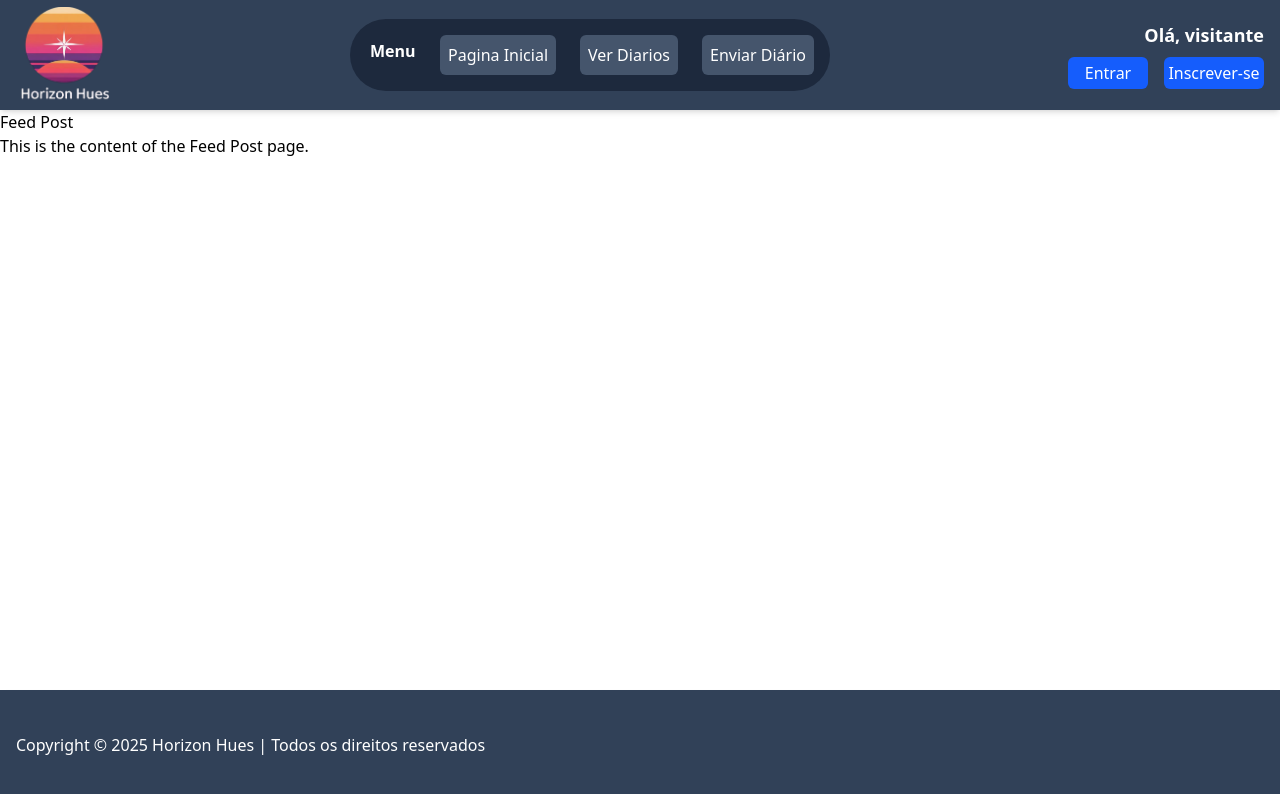
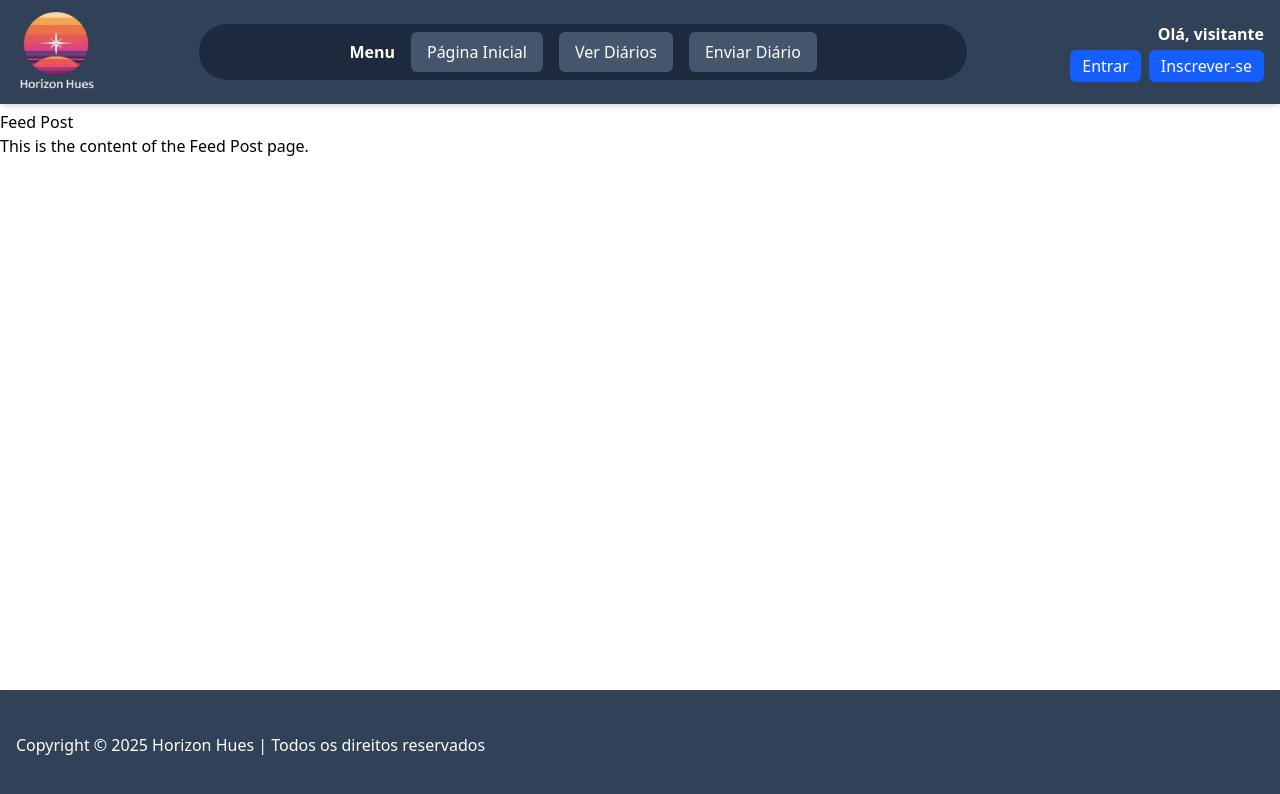
Before and after one commit to Rulian14/Trabalho-Diario-Viajem, a React (Vite) app: page /FeedPost in a window 1280 px wide. Shown: the top 794 px of the page. Built offline with nearby package versions, Linux system fonts and the light colour scheme.

Commit message:
atualização do header

```diff
--- a/src/components/Header.jsx
+++ b/src/components/Header.jsx
@@ -8,48 +8,47 @@ function Header() {
   const { user, logout } = useAuth();
 
   return (
-    <header className="fixed top-0 left-0 w-full bg-slate-700 h-[110px] shadow-md z-50">
-      <div className="max-w-screen-xl mx-auto h-full px-4 flex items-center justify-between">
-        <Link to="/MenuUser" className="flex items-center cursor-pointer">
-          <div className="flex items-center">
-            <img
-              src={HHIconSemFundo}
-              alt="Icon Header"
-              className="w-24 h-24 object-cover hover:scale-105 transition-transform duration-300"
-            />
-          </div>
+    <header className="fixed top-0 left-0 w-full bg-slate-700 shadow-md z-50">
+      <div className="max-w-screen-xl mx-auto px-4 py-3 flex flex-wrap items-center justify-between gap-4">
+        {/* Logo */}
+        <Link to="/MenuUser" className="flex items-center">
+          <img
+            src={HHIconSemFundo}
+            alt="Icon Header"
+            className="w-20 h-20 object-cover hover:scale-105 transition-transform duration-300"
+          />
         </Link>
 
-        <div className="space-x-6 rounded-full p-4 bg-slate-800 flex">
-          <h1 className="w-[50px] p-1 font-bold text-white">Menu</h1>
+        {/* Menu central */}
+        <div className="flex flex-wrap justify-center items-center gap-4 bg-slate-800 px-6 py-2 rounded-full flex-grow max-w-3xl">
+          <span className="text-white font-bold text-base">Menu</span>
           <button
-            className="p-2 rounded-md bg-slate-600 text-white hover:bg-amber-300 hover:text-black"
+            className="px-4 py-2 rounded-md bg-slate-600 text-white hover:bg-amber-300 hover:text-black transition"
             onClick={() => navigate("/")}
           >
-            Pagina Inicial
+            Página Inicial
           </button>
           <button
-            className="p-2 rounded-md bg-slate-600 text-white hover:bg-amber-300 hover:text-black"
+            className="px-4 py-2 rounded-md bg-slate-600 text-white hover:bg-amber-300 hover:text-black transition"
             onClick={() => navigate("/FeedPost")}
           >
-            Ver Diarios
+            Ver Diários
           </button>
           <button
-            className="p-2 rounded-md bg-slate-600 text-white hover:bg-amber-300 hover:text-black transition"
+            className="px-4 py-2 rounded-md bg-slate-600 text-white hover:bg-amber-300 hover:text-black transition"
             onClick={() => navigate("/UploadDiary")}
           >
             Enviar Diário
           </button>
         </div>
 
-        <div className="flex flex-col items-end space-y-2">
+        {/* Área do usuário */}
+        <div className="flex flex-col items-end space-y-1 min-w-[150px]">
           {user ? (
             <>
-              <h2 className="text-lg font-semibold text-white">
-                Olá, {user.name}
-              </h2>
+              <span className="text-white font-semibold">Olá, {user.name}</span>
               <button
-                className="p-1 rounded-md bg-red-500 w-[80px] text-white hover:bg-red-600 transition"
+                className="px-3 py-1 bg-red-500 text-white rounded-md hover:bg-red-600 transition"
                 onClick={logout}
               >
                 Sair
@@ -57,18 +56,16 @@ function Header() {
             </>
           ) : (
             <>
-              <h2 className="text-lg font-semibold text-white">
-                Olá, visitante
-              </h2>
-              <div className="flex space-x-4">
+              <span className="text-white font-semibold">Olá, visitante</span>
+              <div className="flex gap-2">
                 <button
-                  className="p-1 rounded-md bg-blue-600 w-[80px] text-white hover:bg-blue-700 transition cursor-pointer"
+                  className="px-3 py-1 bg-blue-600 text-white rounded-md hover:bg-blue-700 transition"
                   onClick={() => navigate("/LoginUser")}
                 >
                   Entrar
                 </button>
                 <button
-                  className="p-1 rounded-md bg-blue-600 w-[100px] text-white hover:bg-blue-700 transition cursor-pointer"
+                  className="px-3 py-1 bg-blue-600 text-white rounded-md hover:bg-blue-700 transition"
                   onClick={() => navigate("/RegisterUser")}
                 >
                   Inscrever-se
```
